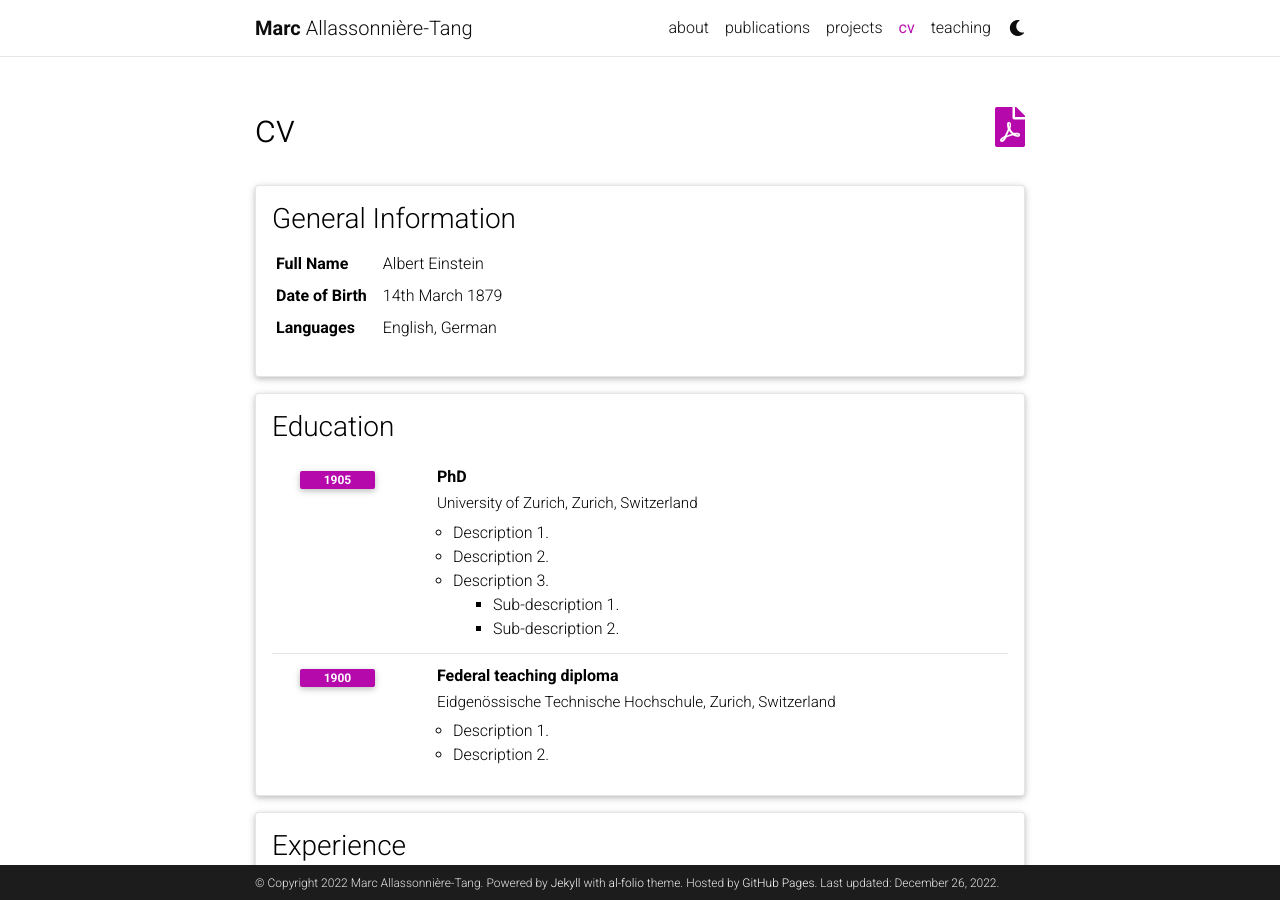
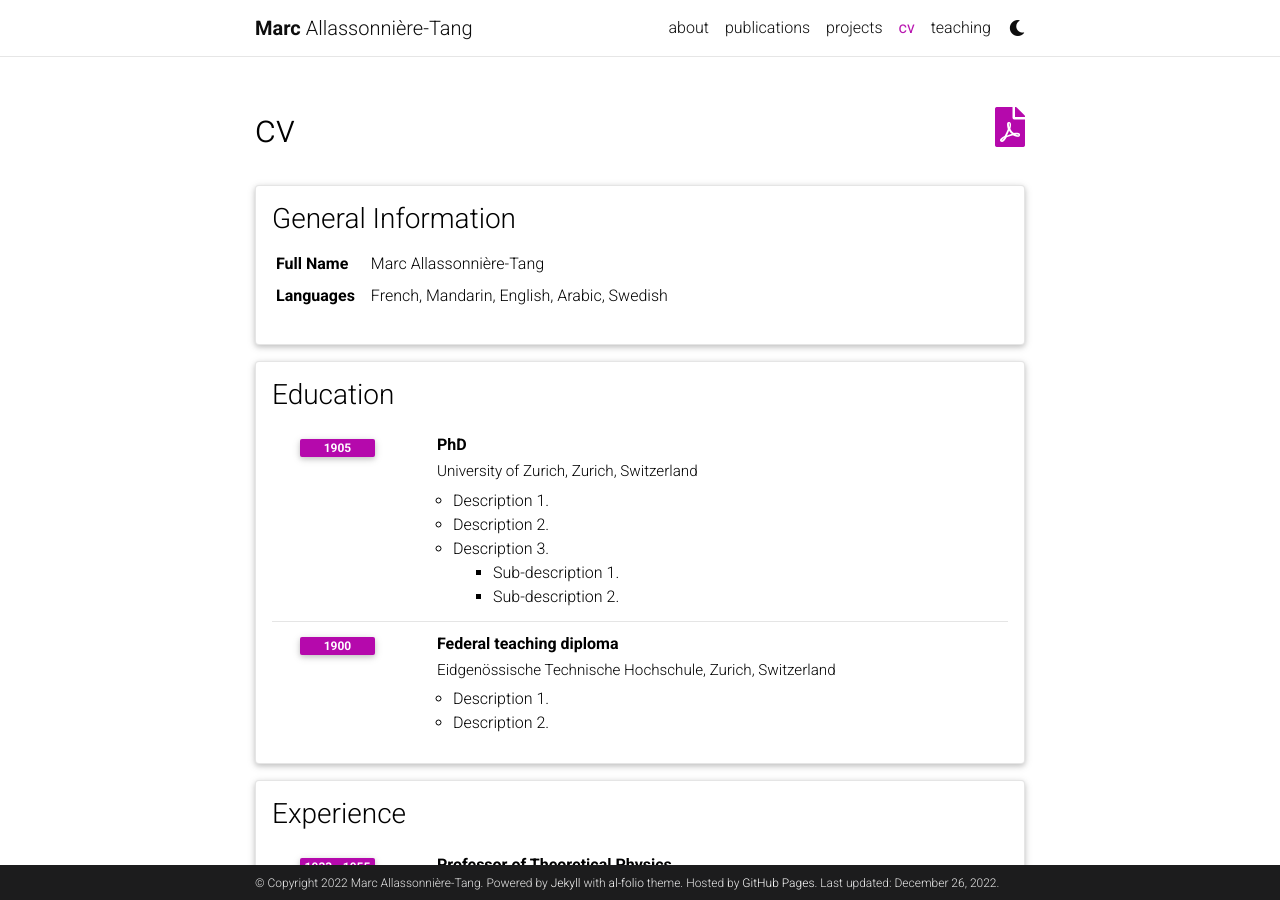
Before and after one commit to marctang/marctang.github.io, a Jekyll site: the page built from _pages/cv.md, in a window 1280 px wide and 900 px high. Built offline with Jekyll 4.4.1, drawn with Linux system fonts in a browser that asks for light colours; comment, search, counter and statistics services are not loaded; a style sheet for code colours, icons or effects is not loaded; some of the changed text lies outside the part shown.

Commit message:
Update cv.yml

```diff
--- a/_data/cv.yml
+++ b/_data/cv.yml
@@ -2,11 +2,9 @@
   type: map
   contents:
     - name: Full Name
-      value: Albert Einstein
-    - name: Date of Birth
-      value: 14th March 1879
+      value: Marc Allassonnière-Tang
     - name: Languages
-      value: English, German
+      value: French, Mandarin, English, Arabic, Swedish
 
 - title: Education
   type: time_table
@@ -90,8 +88,3 @@
       items:
         - Description 1.
         - Description 2.
-
-- title: Other Interests
-  type: list
-  contents:
-    - <u>Hobbies:</u> Hobby 1, Hobby 2, etc.
```
